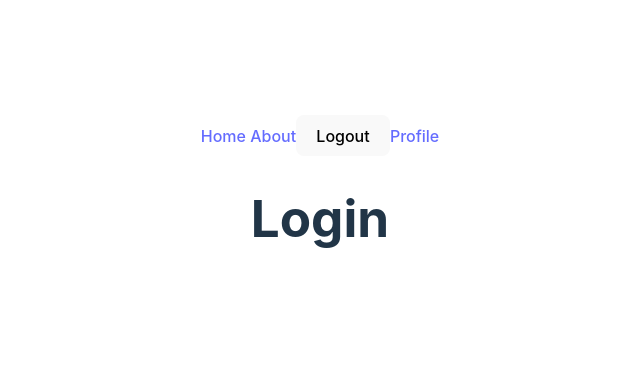
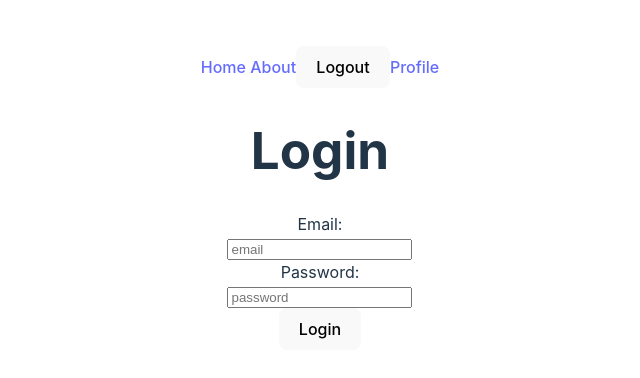
Before and after one commit to Vesi23/BookElves, a React (Vite) app in the folder BookElves/: page /login in a window 1280 px wide. Shown: the part 202-580 px from the top of the page, without its empty margins (320-960 px from the left). Built offline with nearby package versions, Linux system fonts and the light colour scheme; no server answers.

Commit message:
add Login

```diff
--- a/BookElves/src/views/Login/Login.tsx
+++ b/BookElves/src/views/Login/Login.tsx
@@ -1,8 +1,39 @@
+import { useNavigate } from "react-router-dom";
+import { User, useAppContext } from "../../context/appContext";
+import { useState } from "react";
+import { loginUser } from "../../service/auth";
+
 const Login = () => {
+    const [form, setForm] = useState({
+        email: '',
+        password: '',
+    });
+    const [error, setError] = useState(false);
+    const { setContext } = useAppContext();
+    const navigate = useNavigate();
+
+
+    const login = async (): Promise<void> => {
+        try {
+            const response = await loginUser(form.email, form.password);
+            setContext({ user: response.user as User | any, userData: null });
+            navigate('/home');
+        } catch (error) {
+            setError(true);
+        }
+    }
     return (
-        <div>
+        <>
+           <div>
             <h1>Login</h1>
-        </div>
+            <label htmlFor="email">Email: </label><br />
+            <input type="text" name='email' id='email' placeholder='email' value={form.email} onChange={(e) => setForm({ ...form, email: e.target.value })} /><br />
+           <label htmlFor="password">Password: </label><br />
+            <input type="password" name='password' id='password' placeholder='password' value={form.password} onChange={(e) => setForm({ ...form, password: e.target.value })} /><br />
+            <button onClick={login}>Login</button>
+            {error && <p>Invalid email or password</p>}
+           </div>
+        </>
     )
 }
 export default Login;
```
